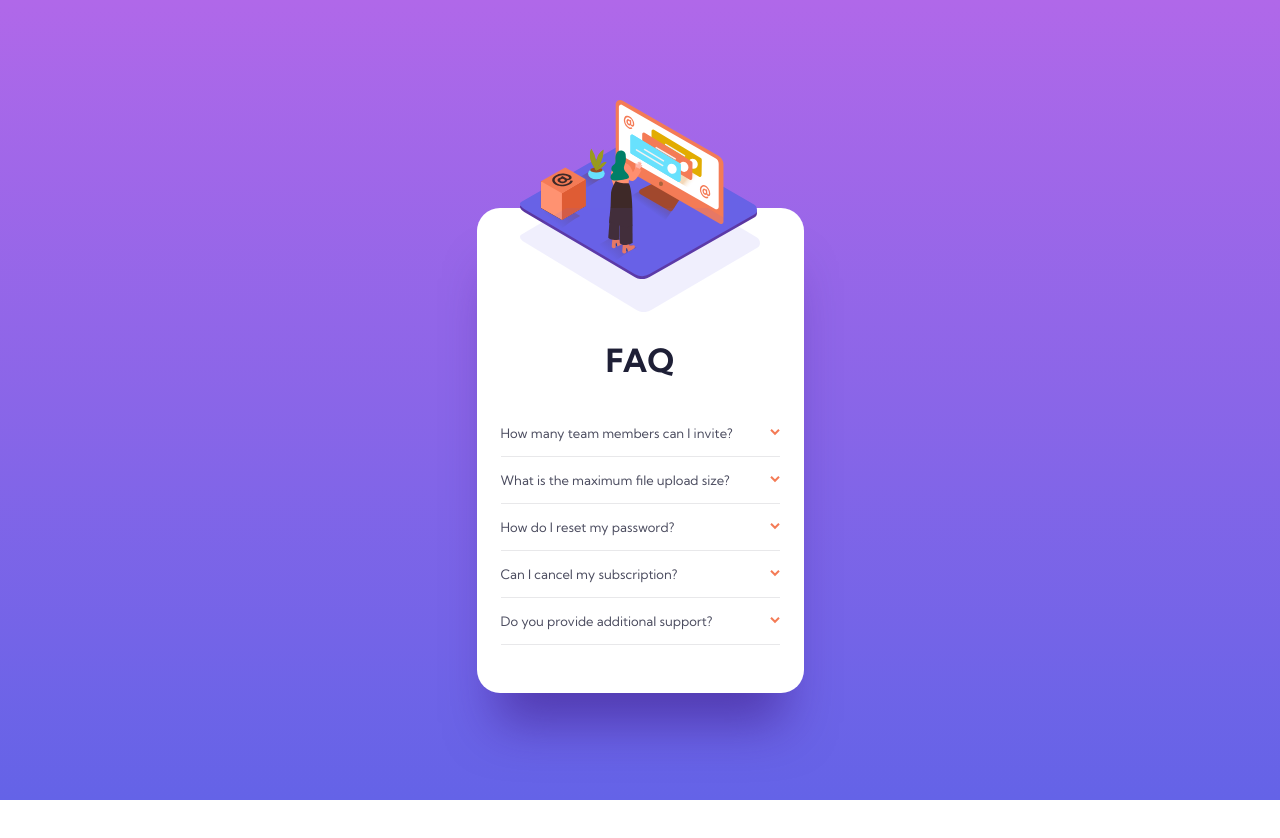
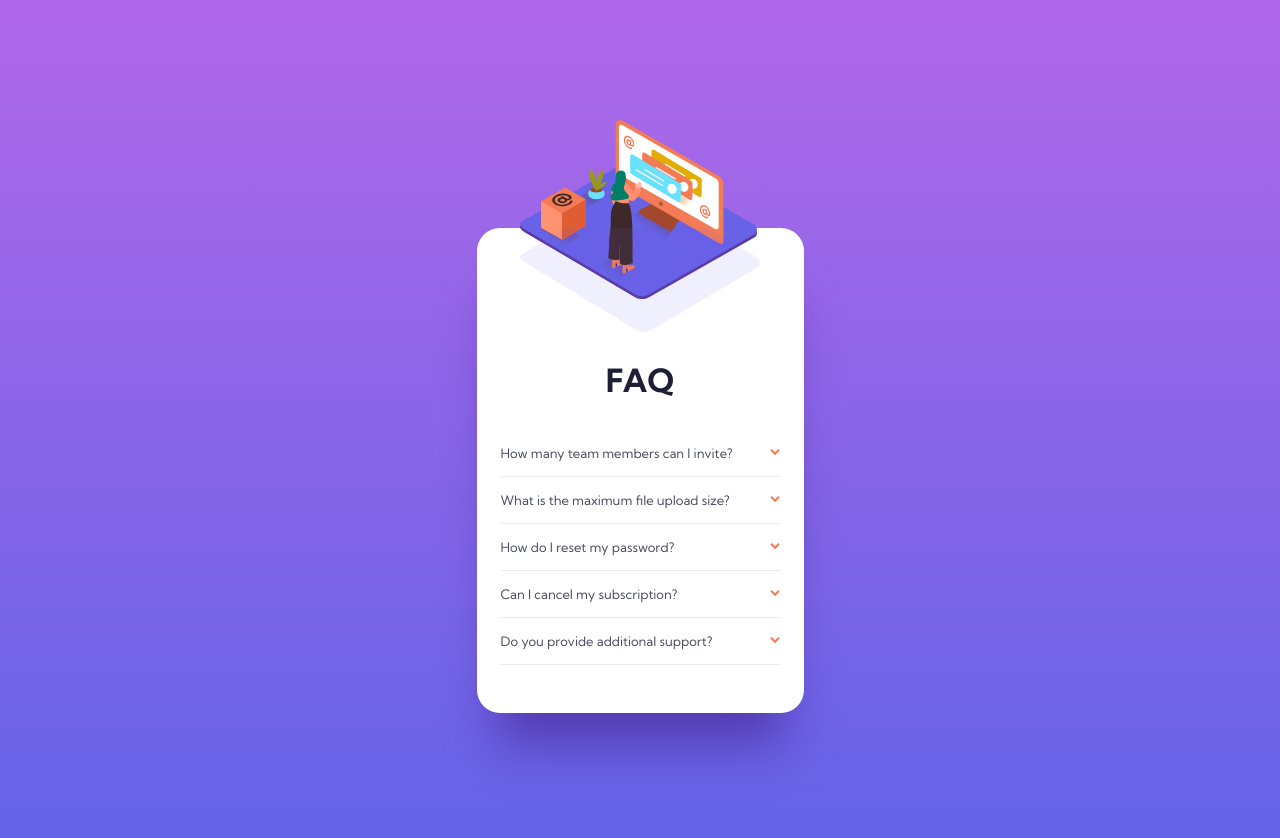
Before and after one commit to rhickey94/faq-accordion-card, a Vue app: page / in a window 1280 px wide. Before the commit the page ends 800 px from the top, so only its background shows below. Built offline with nearby package versions, Linux system fonts and the light colour scheme.

Commit message:
fixed some more spacing issues

```diff
--- a/src/assets/main.css
+++ b/src/assets/main.css
@@ -1,4 +1,8 @@
 @import "./base.css";
+
+#app {
+  margin: 20px 0;
+}
 
 main {
   display: flex;
```
